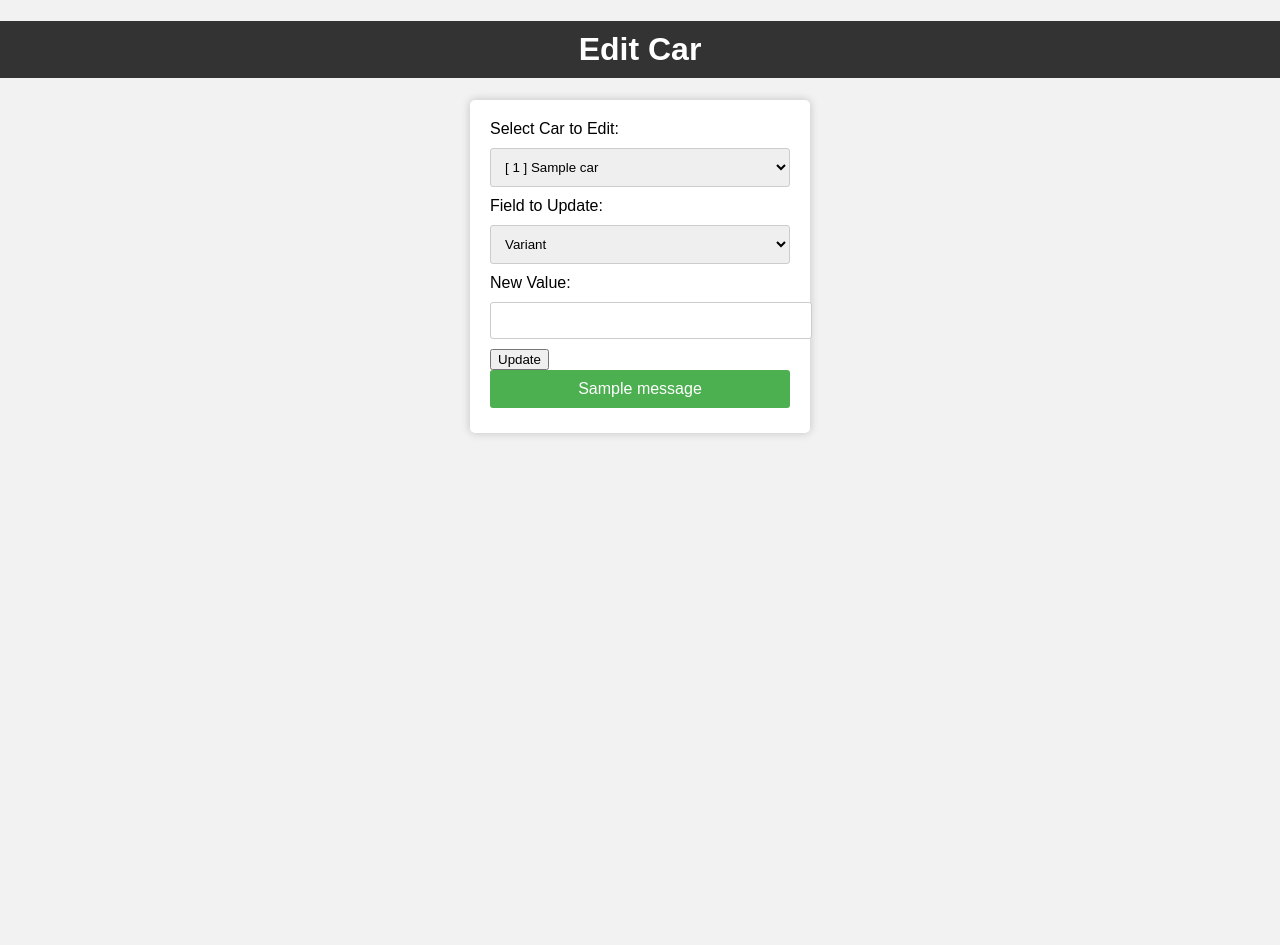
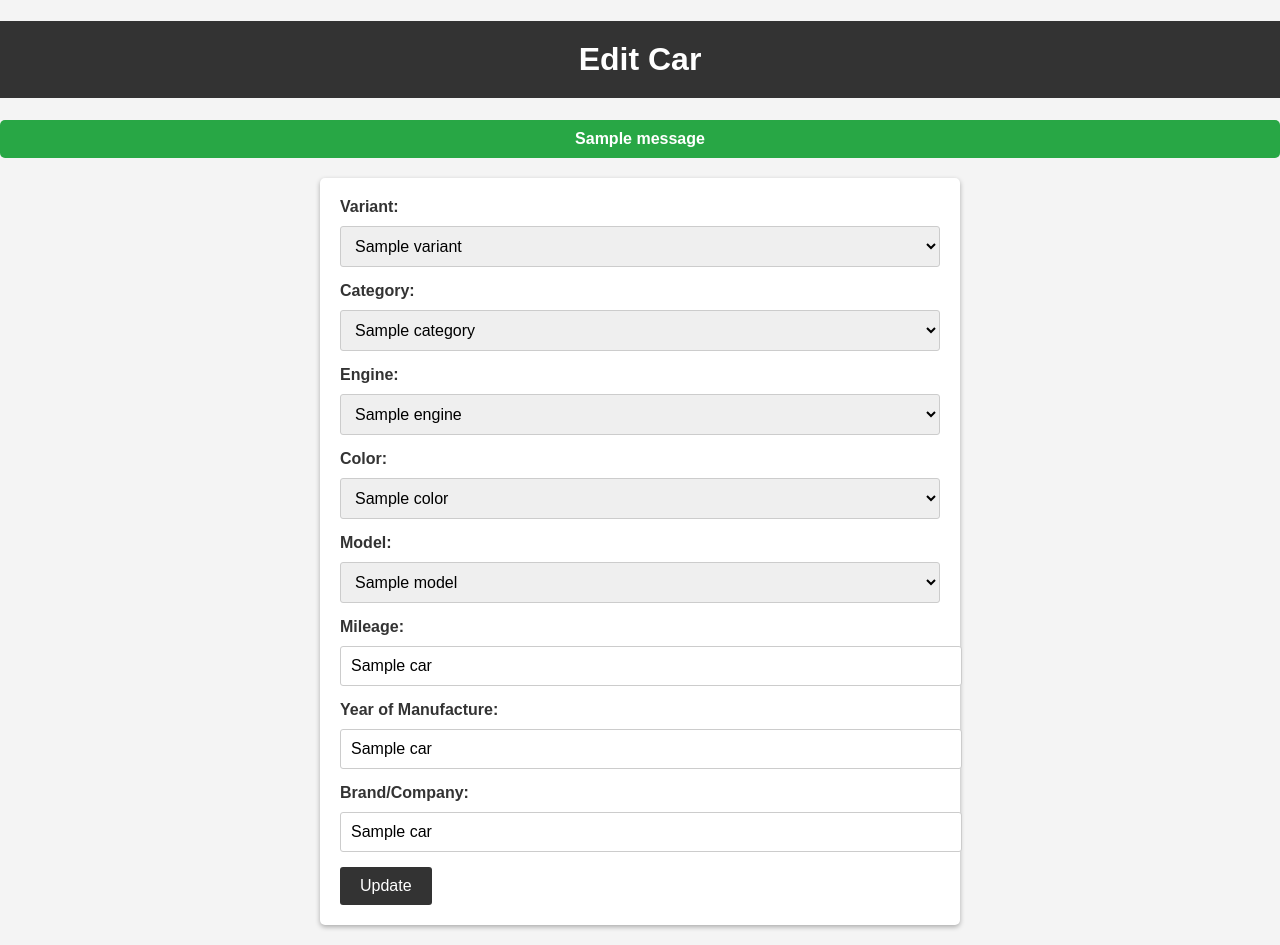
Before and after one commit to lokeshdangii/CMS, a Flask app: template templates/update/edit_car.html in a window 1280 px wide. Before the commit the page ends 436 px from the top, so only its background shows below. Run offline with Flask 3, Linux system fonts and the light colour scheme; the template is opened without the code that fills it: most values are stand-ins (such as "Sample title", 1, 10 or a date in 2020); one stand-in notice (Sample message) is shown.

Commit message:
templates for edit

```diff
--- a/templates/update/edit_car.html
+++ b/templates/update/edit_car.html
@@ -1,50 +1,81 @@
 <!DOCTYPE html>
 <html lang="en">
 <head>
-    <meta charset="UTF-8" />
-    <meta name="viewport" content="width=device-width, initial-scale=1.0" />
+    <meta charset="UTF-8">
+    <meta name="viewport" content="width=device-width, initial-scale=1.0">
     <title>Edit Car</title>
-    <link
-      rel="stylesheet"
-      href="{{url_for('static', filename='css/edit.css')}}"
-    />
+    <link rel="stylesheet" href="{{ url_for('static', filename='manage/edit.css') }}">
 </head>
 <body>
     <h1>Edit Car</h1>
-    <form method="POST" action="{{ url_for('car.edit_car') }}">
-      <label for="car_id">Select Car to Edit:</label>
-      <select id="car_id" name="car_id" required>
-        {% for car in cars %}
-        <option value="{{ car[0] }}">[ {{ car[0] }} ] {{ car[1] }}</option>
+
+        {% with messages = get_flashed_messages(with_categories=true) %}
+        {% if messages %}
+        <div class="flash-messages">
+            {% for category, message in messages %}
+            <div class="flash-message {{ category }}">
+                {{ message }}
+            </div>
+            {% endfor %}
+        </div>
+        {% endif %}
+        {% endwith %}
+
+    <form method="POST" action="{{ url_for('manage_car.edit_car', car_id=car_data[0]) }}">
+
+        <label for="variant_id">Variant:</label>
+        <select id="variant_id" name="variant_id">
+            {% for variant in variants %}
+            <option value="{{ variant[0] }}" {% if variant[0] == car_data[1] %}selected{% endif %}> {{ variant[4] }}</option>
             {% endfor %}
         </select>
         <br />
 
-      <label for="field_to_update">Field to Update:</label>
-      <select id="field_to_update" name="field_to_update" required>
-        <option value="VariantID">Variant</option>
-        <option value="CategoryID">Category</option>
-        <option value="EngineID">Engine</option>
-        <option value="ColorID">Color</option>
-        <option value="ModelID">Model</option>
-        <option value="VIN">VIN</option>
-        <option value="Mileage">Mileage</option>
-        <option value="YearOfManufacture">Year of Manufacture</option>
-        <option value="BrandCompany">Brand/Company</option>
+        <label for="category_id">Category:</label>
+        <select id="category_id" name="category_id">
+            {% for category in categories %}
+            <option value="{{ category[0] }}" {% if category[0] == car_data[2] %}selected{% endif %}> {{ category[1] }}</option>
+            {% endfor %}
         </select>
         <br />
 
-      <label for="updated_value">New Value:</label>
-      <input type="text" id="updated_value" name="updated_value" required />
+        <label for="engine_id">Engine:</label>
+        <select id="engine_id" name="engine_id">
+            {% for engine in engines %}
+            <option value="{{ engine[0] }}" {% if engine[0] == car_data[3] %}selected{% endif %}> {{ engine[1] }}</option>
+            {% endfor %}
+        </select>
+        <br />
+
+        <label for="color_id">Color:</label>
+        <select id="color_id" name="color_id">
+            {% for color in colors %}
+            <option value="{{ color[0] }}" {% if color[0] == car_data[4] %}selected{% endif %}> {{ color[1] }}</option>
+            {% endfor %}
+        </select>
+        <br />
+
+        <label for="model_id">Model:</label>
+        <select id="model_id" name="model_id">
+            {% for model in models %}
+            <option value="{{ model[0] }}" {% if model[0] == car_data[5] %}selected{% endif %}> {{ model[1] }}</option>
+            {% endfor %}
+        </select>
+        <br />
+
+        <label for="mileage">Mileage:</label>
+        <input type="text" id="mileage" name="mileage" value="{{ car_data[6] }}" required />
+        <br />
+
+        <label for="year_manufacture">Year of Manufacture:</label>
+        <input type="text" id="year_manufacture" name="year_manufacture" value="{{ car_data[7] }}" required />
+        <br />
+
+        <label for="brand_company">Brand/Company:</label>
+        <input type="text" id="brand_company" name="brand_company" value="{{ car_data[8] }}" required />
         <br />
 
         <input type="submit" value="Update" />
-
-        <div class="flash-messages">
-        {% for msg in get_flashed_messages() %}
-            <div class="flash-message">{{ msg }}</div>
-        {% endfor %}
-        </div>
     </form>
 </body>
 </html>
```
Also changed, not shown: templates/update/edit_car_model.html (renamed from templates/update/edit_carmodel.html, +9 -10 lines), templates/update/edit_car_variant.html (added, +54 -0 lines), templates/update/edit_carcategory.html (+5 -10 lines), templates/update/edit_carcolor.html (+6 -11 lines), templates/update/edit_carengine.html (+6 -11 lines), templates/update/edit_carvariant.html (deleted, +0 -46 lines). Lines whose indentation alone changed are shown as unchanged.
